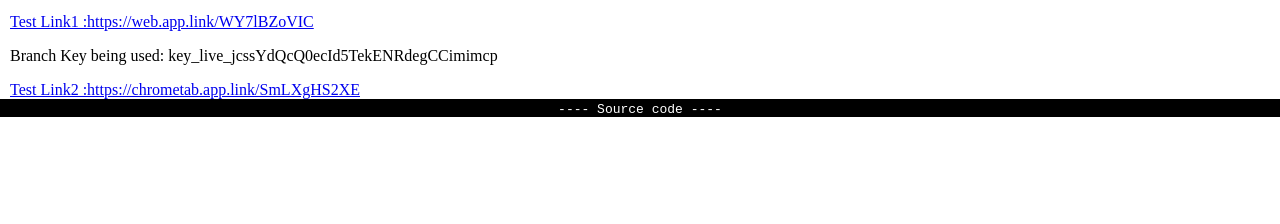
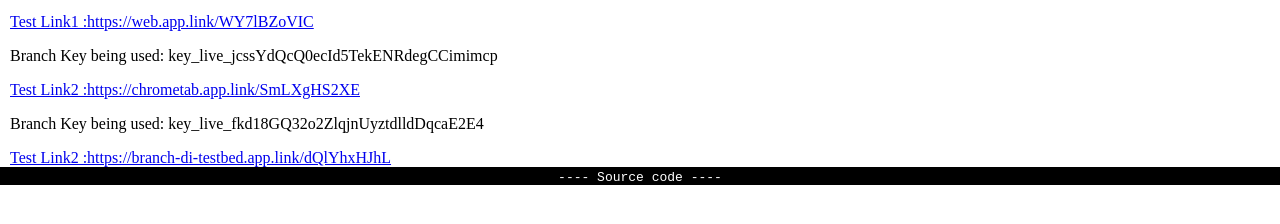
Before and after one commit to agrimn/WebViewTest, a plain HTML site: page index.html in a window 1280 px wide. Shown: the part 118-342 px from the top of the page. Drawn offline with Linux system fonts and the light colour scheme.

Commit message:
Added another Branch link

```diff
--- a/index.html
+++ b/index.html
@@ -39,6 +39,8 @@
     <a href="https://web.app.link/WY7lBZoVIC"> Test Link1 :https://web.app.link/WY7lBZoVIC </a>
     <p> Branch Key being used: key_live_jcssYdQcQ0ecId5TekENRdegCCimimcp </p>
     <a href="https://chrometab.app.link/SmLXgHS2XE"> Test Link2 :https://chrometab.app.link/SmLXgHS2XE </a>
+    <p> Branch Key being used: key_live_fkd18GQ32o2ZlqjnUyztdlldDqcaE2E4 </p>
+    <a href="https://chrometab.app.link/SmLXgHS2XE"> Test Link2 :https://branch-di-testbed.app.link/dQlYhxHJhL </a>
 	</div>
 	<footer>
 		<div class='footer'><a href="https://github.com/agrimn/WebViewTest/blob/master/index.html"> ---- Source code ---- </a></div>
```
